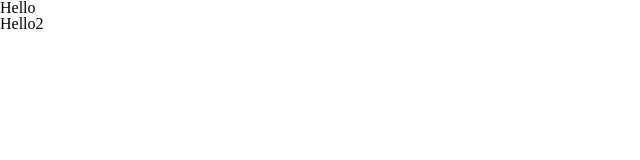
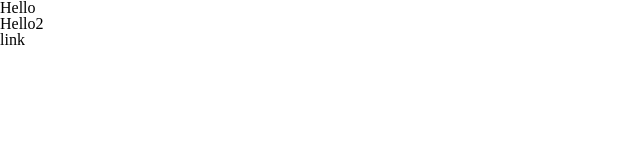
Before and after one commit to Fiji-exe/CineManager, a plain HTML site: page index.html in a window 1280 px wide. Shown: the full height of the page, 0-640 px from the left. Drawn offline with Linux system fonts and the light colour scheme.

Commit message:
adding link

```diff
--- a/index.html
+++ b/index.html
@@ -22,6 +22,7 @@
     <p>
         Hello2
     </p>
+    <a>link</a>
 </body>
 
 </html>
```
